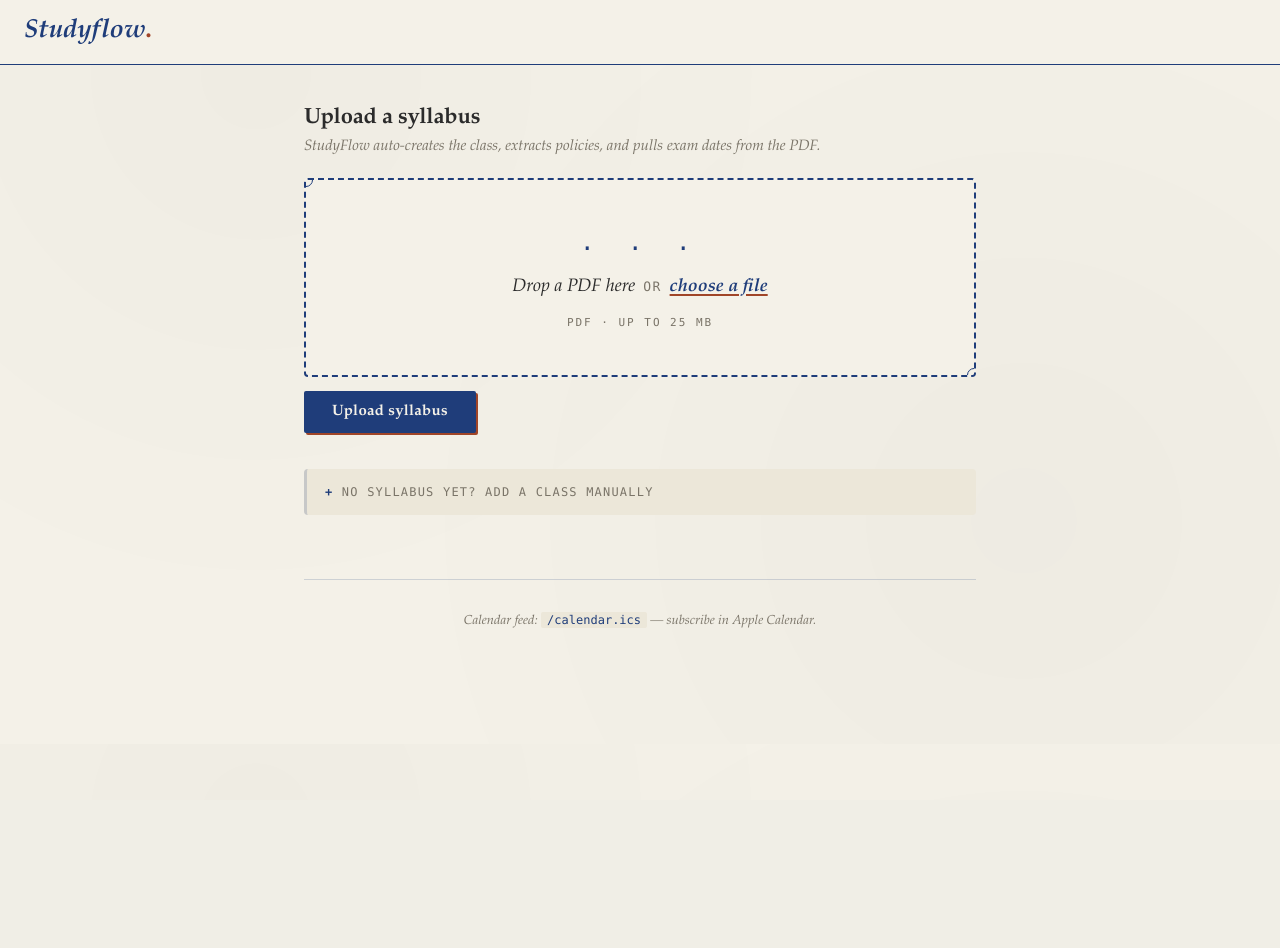
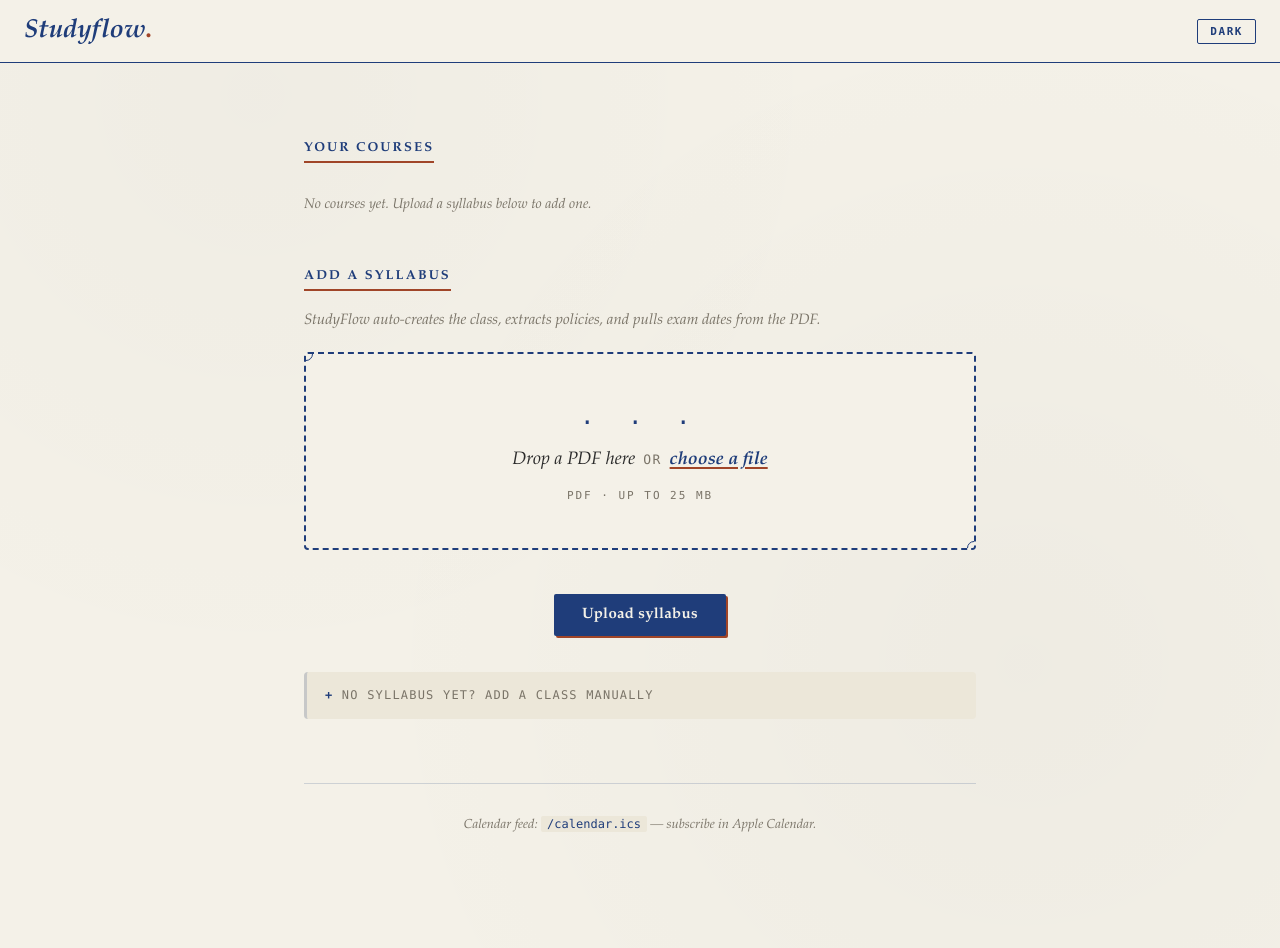
Before and after one commit to dannysusername/Compass, a FastAPI app: page / in a window 1280 px wide. Before the commit the page ends 628 px from the top, so only its background shows below. Run offline with FastAPI, Linux system fonts and the light colour scheme; data that the repository does not hold is empty.

Commit message:
Reorder home, center upload button, add light/dark toggle
home.html restructure:
- Courses section first (with empty-state copy when none yet)
- 'Add a syllabus' upload section moved underneath courses
- Upload button centered in a .actions wrapper

Dark mode (midnight-ink palette):
- :root.dark in styles.css inverts the language: cream becomes the
  foreground, deep navy becomes the page, rust glows on dark
- Header gains a small mono pill (.theme-toggle) on the right that
  switches between Light/Dark modes; styled to fit the bullet-journal
  aesthetic in both modes
- base.html runs an inline pre-paint script in <head> that reads
  localStorage('studyflow-theme') and applies .dark to <html> before
  any CSS paints — no flash of light when a returning dark user opens
- upload.js adds wireThemeToggle() that flips the class, persists the
  choice, and updates the button label between 'Dark'/'Light'

Verified: rendered HTML has 'Your courses' (offset 853) before 'Add a
syllabus' (offset 1800), button sits in .actions with center justify,
:root.dark + theme-toggle CSS served, wireThemeToggle present in JS.

Co-Authored-By: Claude Opus 4.7 (1M context) <noreply@anthropic.com>

```diff
--- a/static/styles.css
+++ b/static/styles.css
@@ -1,6 +1,6 @@
 /* StudyFlow — Bullet Journal aesthetic
    Cream paper, ink blue, rust accents, serif body, mono for tech labels.
-   Mobile-first. Light-only (no dark mode — the paper IS the design). */
+   Mobile-first. Light by default, dark = midnight-ink mode (toggle in header). */
 
 :root {
     --paper:    #F4F1E8;
@@ -21,6 +21,28 @@
     --mono:   "JetBrains Mono", "SF Mono", "IBM Plex Mono",
               Menlo, Consolas, ui-monospace, monospace;
     --radius: 4px;
+}
+
+/* Dark mode = "midnight ink" — same paper-and-ink language, after dusk.
+   Cream becomes the foreground, deep navy becomes the page. Rust glows. */
+:root.dark {
+    --paper:    #14181F;
+    --paper-2:  #1C2230;
+    --paper-3:  #262E40;
+    --ink:      #E8E2D0;
+    --ink-2:    #F0EBD9;
+    --ink-3:    #C4C0B0;
+    --rust:     #E89668;
+    --muted:    #8E8674;
+    --rule:     rgba(232, 226, 208, 0.18);
+    --ok:       #8DBC6A;
+    --danger:   #E27575;
+    --warn:     #E5B36A;
+}
+:root.dark body {
+    background-image:
+      radial-gradient(circle at 20% 10%, rgba(232, 226, 208, 0.04) 0, transparent 45%),
+      radial-gradient(circle at 80% 70%, rgba(232, 226, 208, 0.05) 0, transparent 55%);
 }
 
 * { box-sizing: border-box; }
@@ -48,6 +70,10 @@ header {
     position: sticky;
     top: 0;
     z-index: 10;
+    display: flex;
+    align-items: center;
+    justify-content: space-between;
+    gap: 16px;
 }
 
 .logo {
@@ -62,6 +88,31 @@ header {
 }
 .logo em { font-style: italic; font-weight: 700; }
 .logo .dot { color: var(--rust); font-weight: 900; font-style: normal; }
+
+/* Theme toggle: small mono pill on the right of the masthead. */
+.theme-toggle {
+    background: transparent;
+    color: var(--ink);
+    border: 1px solid var(--ink);
+    padding: 5px 12px;
+    font-family: var(--mono);
+    font-size: 11px;
+    font-weight: 600;
+    text-transform: uppercase;
+    letter-spacing: 0.14em;
+    cursor: pointer;
+    border-radius: 2px;
+    box-shadow: none;
+    align-self: center;
+    transition: background 0.12s, color 0.12s;
+}
+.theme-toggle:hover {
+    background: var(--ink);
+    color: var(--paper);
+    transform: none;
+    box-shadow: none;
+}
+.theme-toggle:active { transform: none; box-shadow: none; }
 
 main {
     max-width: 720px;
@@ -157,18 +208,26 @@ code {
     gap: 12px;
 }
 
-/* ---- Upload card (home page primary) ---- */
+/* ---- Upload card (now positioned below the classes list) ---- */
 
 .upload-card {
-    margin: 0 0 32px;
+    margin: 8px 0 0;
     padding: 0;
     display: block;
 }
-.upload-card > h1 {
-    margin: 0 0 4px;
-    font-size: 22px;
+.upload-card > h2 { margin-top: 36px; }
+.upload-card > p.subtle { margin: 0 0 20px; font-size: 15px; }
+.upload-card form { margin-top: 0; }
+
+/* Center the primary upload button under the drop zone. */
+.upload-card .actions {
+    margin-top: 18px;
+    display: flex;
+    justify-content: center;
 }
-.upload-card > p.subtle { margin: 0 0 20px; font-size: 15px; }
+.upload-card .actions button {
+    align-self: center;
+}
 
 /* ---- Drop zone ---- */
 
--- a/static/upload.js
+++ b/static/upload.js
@@ -105,8 +105,31 @@
         }
     }
 
+    function wireThemeToggle() {
+        var btn = document.querySelector("[data-theme-toggle]");
+        if (!btn) return;
+        var html = document.documentElement;
+
+        function setLabel() {
+            btn.textContent = html.classList.contains("dark") ? "Light" : "Dark";
+        }
+        setLabel();
+
+        btn.addEventListener("click", function () {
+            var goingDark = !html.classList.contains("dark");
+            html.classList.toggle("dark", goingDark);
+            try {
+                localStorage.setItem("studyflow-theme", goingDark ? "dark" : "light");
+            } catch (e) {
+                // localStorage may be unavailable in private mode; toggle still works for the session.
+            }
+            setLabel();
+        });
+    }
+
     function init() {
         document.querySelectorAll("[data-upload-zone]").forEach(wireZone);
+        wireThemeToggle();
     }
 
     if (document.readyState === "loading") {
--- a/templates/base.html
+++ b/templates/base.html
@@ -3,13 +3,23 @@
 <head>
     <meta charset="UTF-8">
     <meta name="viewport" content="width=device-width, initial-scale=1.0">
-    <meta name="theme-color" content="#1a1a1a">
+    <meta name="theme-color" content="#F4F1E8">
     <title>{% block title %}StudyFlow{% endblock %}</title>
     <link rel="stylesheet" href="/static/styles.css">
+    <script>
+      // Apply saved theme before paint to avoid a flash of light mode.
+      (function () {
+        try {
+          var t = localStorage.getItem("studyflow-theme");
+          if (t === "dark") document.documentElement.classList.add("dark");
+        } catch (e) {}
+      })();
+    </script>
 </head>
 <body>
     <header>
         <a href="/" class="logo"><em>Study</em>flow<span class="dot">.</span></a>
+        <button type="button" class="theme-toggle" data-theme-toggle aria-label="Toggle dark mode">Dark</button>
     </header>
     <main>
         {% block content %}{% endblock %}
--- a/templates/home.html
+++ b/templates/home.html
@@ -2,26 +2,9 @@
 {% block title %}StudyFlow{% endblock %}
 {% block content %}
 
-<form method="post" action="/syllabus" enctype="multipart/form-data" class="upload-card">
-    <h1>Upload a syllabus</h1>
-    <p class="subtle">StudyFlow auto-creates the class, extracts policies, and pulls exam dates from the PDF.</p>
-    <div class="drop-zone" data-upload-zone>
-        <input type="file" name="file" accept="application/pdf,.pdf" required>
-        <div class="drop-prompt">
-            <div class="drop-glyph">. . .</div>
-            <p class="drop-line">
-                Drop a PDF here<span class="or">or</span><span class="underline">choose a file</span>
-            </p>
-            <div class="drop-hint">PDF &middot; up to 25&nbsp;MB</div>
-        </div>
-        <div class="drop-picked"></div>
-    </div>
-    <button type="submit">Upload syllabus</button>
-</form>
-
-{% if classes %}
 <section>
-    <h2>Your classes</h2>
+    <h2>Your courses</h2>
+    {% if classes %}
     <ul class="class-list">
         {% for c in classes %}
         <li>
@@ -32,8 +15,31 @@
         </li>
         {% endfor %}
     </ul>
+    {% else %}
+    <p class="empty">No courses yet. Upload a syllabus below to add one.</p>
+    {% endif %}
 </section>
-{% endif %}
+
+<section class="upload-card">
+    <h2>Add a syllabus</h2>
+    <p class="subtle">StudyFlow auto-creates the class, extracts policies, and pulls exam dates from the PDF.</p>
+    <form method="post" action="/syllabus" enctype="multipart/form-data">
+        <div class="drop-zone" data-upload-zone>
+            <input type="file" name="file" accept="application/pdf,.pdf" required>
+            <div class="drop-prompt">
+                <div class="drop-glyph">. . .</div>
+                <p class="drop-line">
+                    Drop a PDF here<span class="or">or</span><span class="underline">choose a file</span>
+                </p>
+                <div class="drop-hint">PDF &middot; up to 25&nbsp;MB</div>
+            </div>
+            <div class="drop-picked"></div>
+        </div>
+        <div class="actions">
+            <button type="submit">Upload syllabus</button>
+        </div>
+    </form>
+</section>
 
 <details class="manual-add">
     <summary>No syllabus yet? Add a class manually</summary>
```
